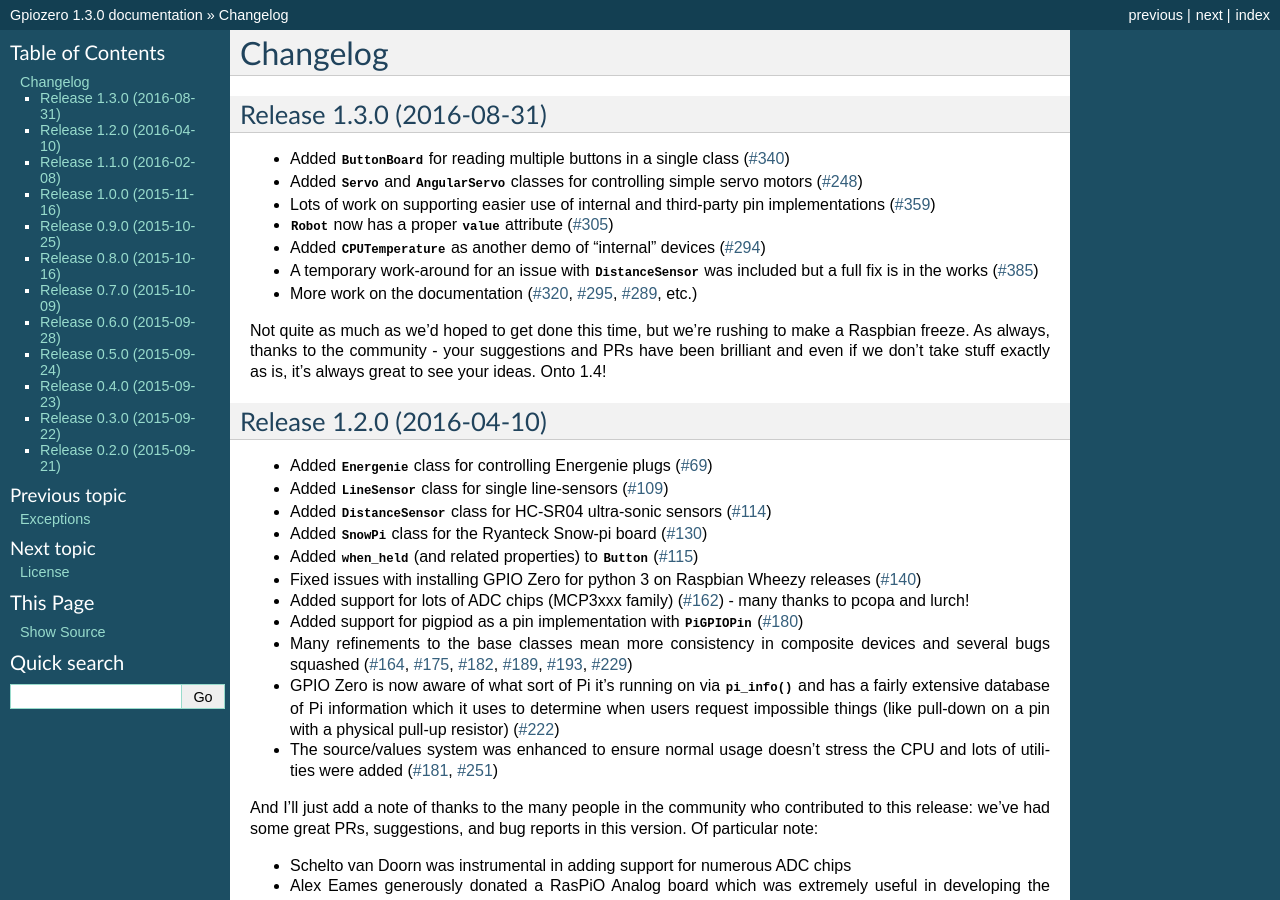
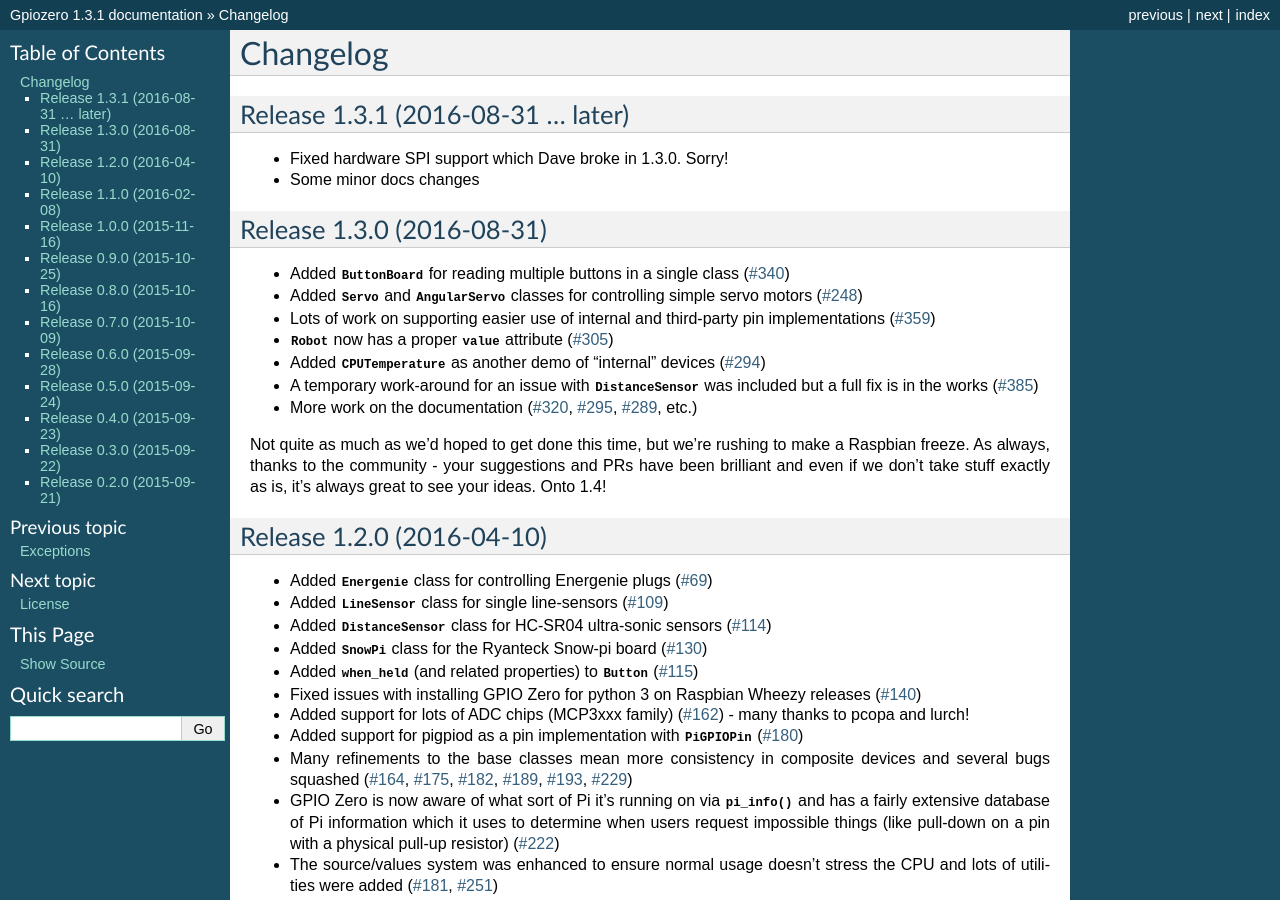
Before and after one commit to gpiozero/gpiozero, a Sphinx documentation site: the page built from docs/changelog.rst, in a window 1280 px wide and 900 px high. Built offline with Sphinx 7.4.7, drawn with Linux system fonts in a browser that asks for light colours; some of the changed text lies outside the part shown.

Commit message:
Bump version for bugfix release

```diff
--- a/docs/changelog.rst
+++ b/docs/changelog.rst
@@ -4,6 +4,12 @@
 
 .. currentmodule:: gpiozero
 
+
+Release 1.3.1 (2016-08-31 ... later)
+====================================
+
+* Fixed hardware SPI support which Dave broke in 1.3.0. Sorry!
+* Some minor docs changes
 
 Release 1.3.0 (2016-08-31)
 ==========================
--- a/setup.py
+++ b/setup.py
@@ -22,7 +22,7 @@
     pass
 
 __project__      = 'gpiozero'
-__version__      = '1.3.0'
+__version__      = '1.3.1'
 __author__       = 'Ben Nuttall'
 __author_email__ = 'ben@raspberrypi.org'
 __url__          = 'https://github.com/RPi-Distro/python-gpiozero'
```
